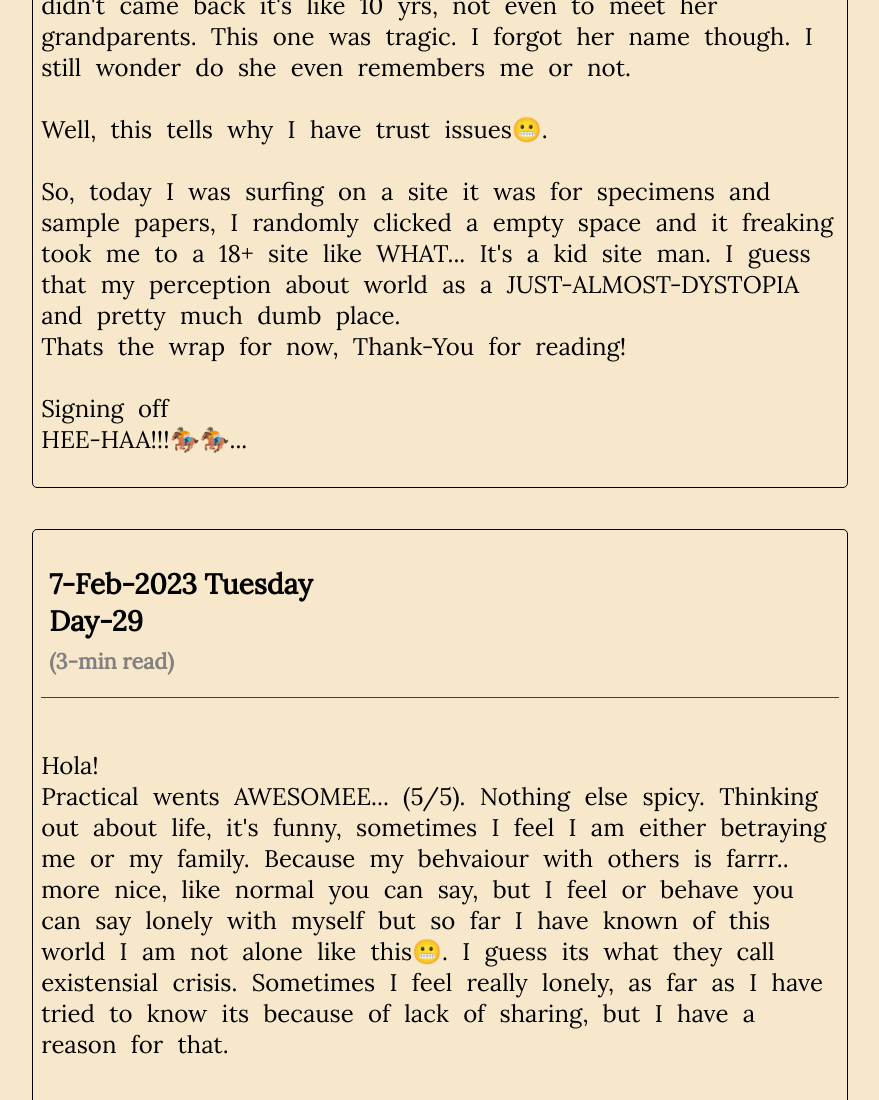
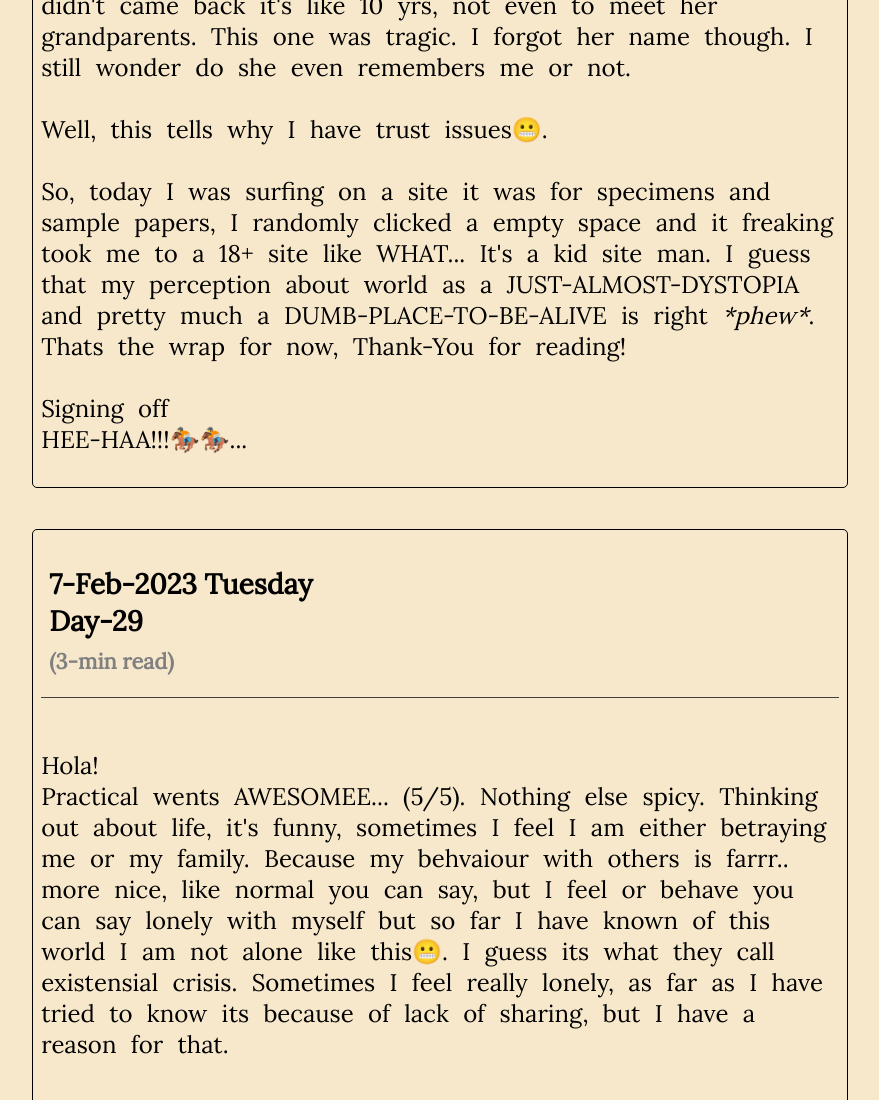
Before and after one commit to Aadit-Garg/stoopid-ideas, a plain HTML site: page index.html in a window 1280 px wide. Shown: the part 1747-2847 px from the top of the page, without its empty margins (200-1079 px from the left). Drawn offline with Linux system fonts and the light colour scheme.

Commit message:
formating, error, day 30

```diff
--- a/index.html
+++ b/index.html
@@ -61,7 +61,7 @@
         grandparents. This one was tragic. I forgot her name though. I still wonder do she even remembers me or not.
         <br><br>Well, this tells why I have trust issues😬.<br><br>
         So, today I was surfing on a site it was for specimens and sample papers, I randomly clicked a empty space and it freaking took me to a 18+ site like WHAT...
-        It's a kid site man. I guess that my perception about world as a JUST-ALMOST-DYSTOPIA and pretty much dumb place.
+        It's a kid site man. I guess that my perception about world as a JUST-ALMOST-DYSTOPIA and pretty much a DUMB-PLACE-TO-BE-ALIVE is right <em>*phew*</em>.
         <br>
         Thats the wrap for now, Thank-You for reading!
         <br><br>
```
